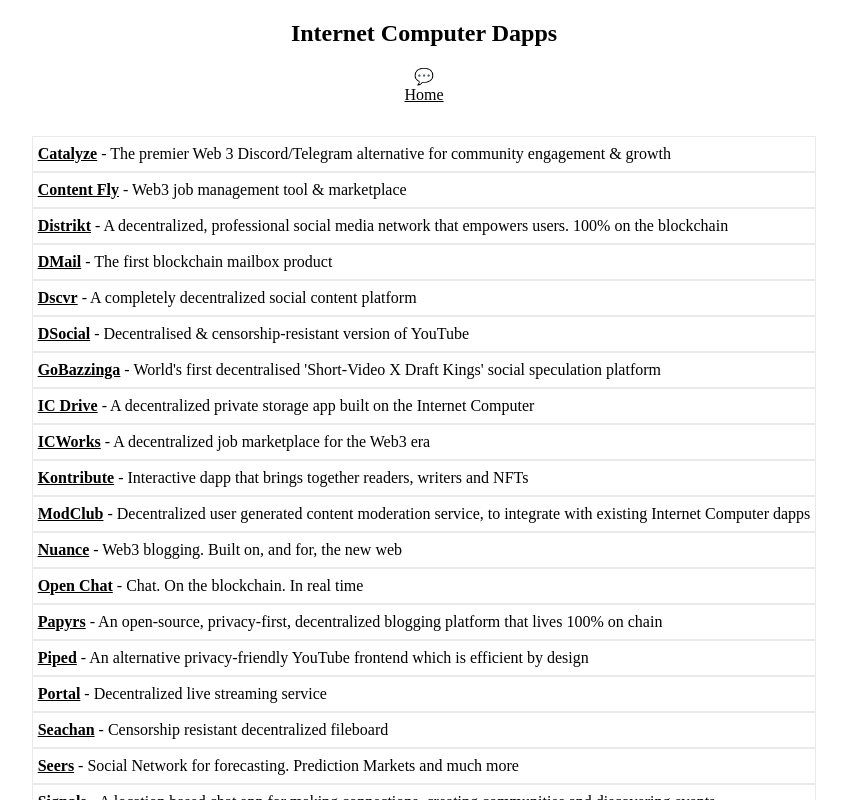
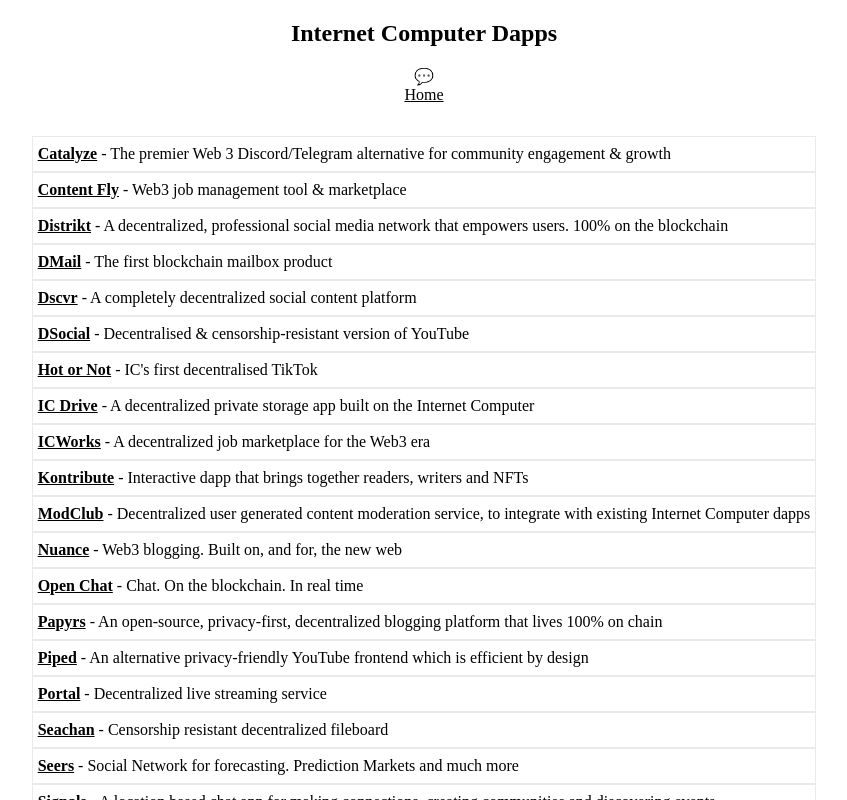
Before and after one commit to rjlucasm/ictoday, a Next.js app: page /dapps in a window 1280 px wide. Shown: the top 800 px of the page, without its empty margins (216-1063 px from the left). Built offline with nearby package versions, Linux system fonts and the light colour scheme.

Commit message:
Updated links

```diff
--- a/pages/dapps.js
+++ b/pages/dapps.js
@@ -36,7 +36,7 @@ export default function Dapps() {
                 <a href="https://dsocial.app" target="_blank" rel="noopener noreferrer">DSocial</a> - Decentralised &amp; censorship-resistant version of YouTube
             </div>
             <div className="pagescard">
-                <a href="http://gobazzinga.io/" target="_blank" rel="noopener noreferrer">GoBazzinga</a> - World&apos;s first decentralised &apos;Short-Video X Draft Kings&apos; social speculation platform
+                <a href="https://hotornot.wtf/" target="_blank" rel="noopener noreferrer">Hot or Not</a> - IC&apos;s first decentralised TikTok
             </div>
             <div className="pagescard">
                 <a href="http://icdrive.co/" target="_blank" rel="noopener noreferrer">IC Drive</a> - A decentralized private storage app built on the Internet Computer
@@ -75,7 +75,7 @@ export default function Dapps() {
                 <a href="https://2fydv-iqaaa-aaaak-qap6q-cai.ic0.app/" target="_blank" rel="noopener noreferrer">Signals</a> -  A location based chat app for making connections, creating communities and discovering events
             </div>
             <div className="pagescard">
-                <a href="http://taggr.top/" target="_blank" rel="noopener noreferrer">Taggr</a> - An experimental social network
+                <a href="https://taggr.top/" target="_blank" rel="noopener noreferrer">Taggr</a> - An experimental social network
             </div>
             <div className="pagescard">
                 <a href="https://rivyl-6aaaa-aaaaf-qaapq-cai.raw.ic0.app/" target="_blank" rel="noopener noreferrer">The Wall</a> - A crossover Ethereum/Internet Computer demo app
```
